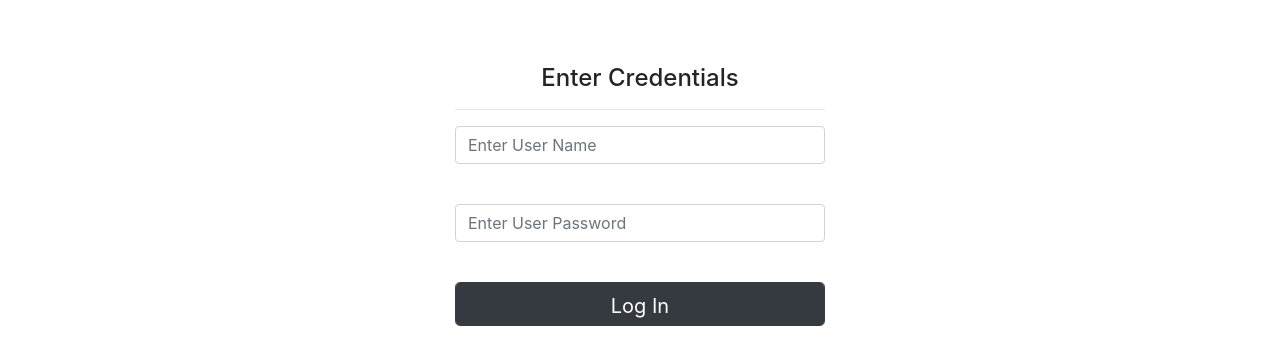
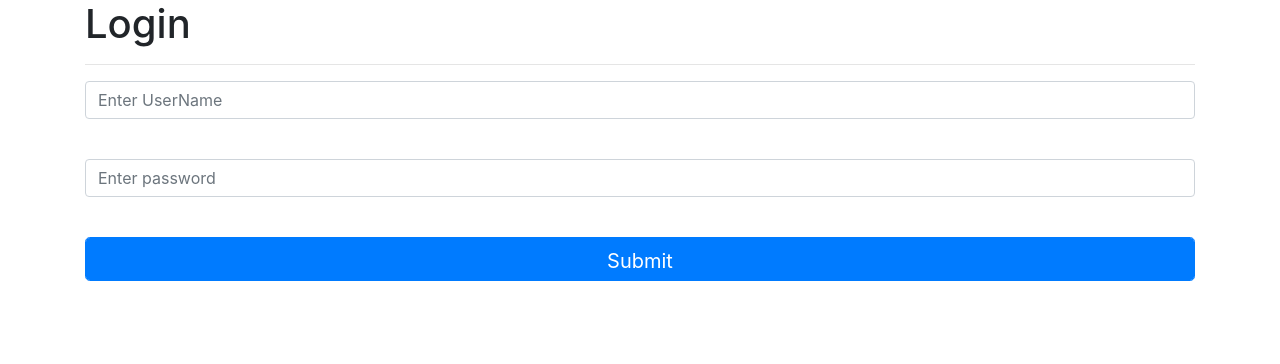
Before and after one commit to arjunrathyar/Project-AssetManagement-FrontEnd, an Angular app: page /auth/login in a window 1280 px wide. Shown: the top 364 px of the page. Built offline with nearby package versions, Linux system fonts and the light colour scheme.

Commit message:
my commit

```diff
--- a/src/app/asset-definition/asset-definition.component.html
+++ b/src/app/asset-definition/asset-definition.component.html
@@ -6,6 +6,7 @@
         <div class="card">
           <div class="card-body">
             <h5 class="card-title">{{ assetDefinition.assetName }}</h5>
+            <p>Asset Type: {{ assetDefinition.assetType.name }}</p> <!-- Display Asset Type -->
             <button class="btn btn-primary" (click)="editAssetDefinition(assetDefinition)">Edit</button>
           </div>
         </div>
@@ -21,6 +22,12 @@
             <input type="text" [(ngModel)]="selectedAssetDefinition.assetName" name="assetName" class="form-control" required>
           </div>
 
+          <!-- Display Asset Type -->
+          <div class="mb-3">
+            <label for="assetType" class="form-label">Asset Type:</label>
+            <input type="text" [(ngModel)]="selectedAssetDefinition.assetType.name" name="assetType" class="form-control" readonly>
+          </div>
+
           <!-- Add other fields here if needed -->
 
           <button type="submit" class="btn btn-primary">Save</button>
@@ -31,6 +38,12 @@
           <div class="mb-3">
             <label for="assetName" class="form-label">Asset Name:</label>
             <input type="text" [(ngModel)]="selectedAssetDefinition.assetName" name="assetName" class="form-control" required>
+          </div>
+
+          <!-- Display Asset Type -->
+          <div class="mb-3">
+            <label for="assetType" class="form-label">Asset Type:</label>
+            <input type="text" [(ngModel)]="selectedAssetDefinition.assetType.name" name="assetType" class="form-control" readonly>
           </div>
 
           <!-- Add other fields here if needed -->
@@ -45,6 +58,16 @@
           <label for="newAssetName">Asset Name:</label>
           <input type="text" [(ngModel)]="newAssetName" name="newAssetName" class="form-control" required>
         </div>
+
+        <!-- Select Asset Type -->
+        <div class="form-group">
+          <label for="newAssetType">Asset Type:</label>
+          <select [(ngModel)]="newAssetTypeId" name="newAssetType" class="form-control" required>
+            <option value="0" selected disabled>===========SELECT ASSET TYPE===========</option>
+            <option *ngFor="let assetType of assetTypes" [value]="assetType.id">{{ assetType.name }}</option>
+          </select>
+        </div>
+
         <button class="btn btn-success" (click)="submitNewAsset()">Submit</button>
       </div>
     </div>
--- a/src/app/auth/login/login.component.html
+++ b/src/app/auth/login/login.component.html
@@ -1,42 +1,52 @@
-<div class="container justify-content-around loginstyle">
+<div class="container">
     <div>
-        <h4 class="text-center">
-            Enter Credentials
-        </h4>
+        <h1>Login</h1>
         <hr>
-        <form [formGroup]="loginForm" (ngSubmit)="loginCredentials()">
-            <!--User Name-->
+        <form [formGroup]="loginForm" (ngSubmit) = "loginCredentials()">
+            <!--Username-->
             <div class="form-group">
-                <input type="text" placeholder="Enter User Name" formControlName="userName" class="form-control">
+                <input type="text" placeholder="Enter UserName"
+                formControlName = "userName"
+                class ="form-control"/>
             </div>
-            <!--Validation Message-->
-            <div class="validation-error" *ngIf="isSubmitted && formControls.userName.errors">
+
+            <!--validation Message-->
+            <div *ngIf="isSubmitted && formControls.userName.errors">
                 <div *ngIf="formControls.userName.errors.required">
-                    Username is invalid or required!!!
+                    User Name is Invalid or Required
                 </div>
             </div>
+
             <br>
-            <!--Password-->
-            <div class="form-group">
-                <input type="password" placeholder="Enter User Password" formControlName="password" class="form-control">
+
+
+             <!--Password-->
+             <div class="form-group">
+                <input type="password" placeholder="Enter password"
+                formControlName = "password"
+                class ="form-control"/>
             </div>
-            <!--Validation Message-->
-            <div class="validation-error" *ngIf="isSubmitted && formControls.password.errors">
+
+            <div *ngIf="isSubmitted && formControls.password.errors">
                 <div *ngIf="formControls.password.errors.required">
-                    Pasword is invalid or required!!!
+                    Password is Invalid or Required
                 </div>
             </div>
+
             <br>
-            <!--Submit button-->
+
+
+            <!--Submit Button-->
             <div>
-                <button type="submit" class="btn btn-lg btn-primary btn-dark form-control">
-                    Log In
+                <button type="submit"
+                class="btn btn-lg btn-primary form-control">
+                Submit
                 </button>
             </div>
-            <div *ngIf="error" class="validation-error">
+
+            <div class="validation-error" *ngIf="error">
                 {{error}}
             </div>
         </form>
     </div>
-
 </div>
--- a/src/app/auth/login/login.component.ts
+++ b/src/app/auth/login/login.component.ts
@@ -9,68 +9,105 @@ import { Router } from '@angular/router';
   templateUrl: './login.component.html',
   styleUrls: ['./login.component.scss']
 })
+
 export class LoginComponent implements OnInit {
 
   //declare variables
-  loginForm!: FormGroup;   //exclamation means that empty fields could be accomodated...
-  isSubmitted: boolean = false;
+  loginForm!: FormGroup;
+  isSubmitted = false;
   error: string = '';
 
   loginUser?: User = new User();
+
+
 
   constructor(private formBuilder: FormBuilder,
     private authService: AuthService,
     private router: Router) { }
 
+
+  //life cycle Hook
   ngOnInit(): void {
 
     // create a reactive form
     this.loginForm = this.formBuilder.group({
+
       userName: ['', [Validators.required]],
       password: ['', [Validators.required]],
     });
   }
 
-  //get controls for validation
+  // control for validation
   get formControls() {
     return this.loginForm.controls;
   }
 
-  //funtionality
-  loginCredentials():void{
+  //functionality
+
+  loginCredentials(): void {
 
     //setting value to issubmitted
-    this.isSubmitted=true;
+    this.isSubmitted = true;
 
-    //checking form is valid
-    if (this.loginForm.invalid){
-      this.error="Please Enter UserName And Password";
+    //ckecking form is valid
+    if (this.loginForm.invalid) {
+      this.error = "Please enter Username and Password"
       return;
     }
 
     //form is valid
-    if (this.loginForm.valid){
-      this.error="";
+    if (this.loginForm.valid) {
+      this.error = "";
       console.log(this.loginForm.value);
+    }
 
-      //call service for login i.e., checkin login functionality
-      this.authService.loginVerify(this.loginForm.value).subscribe(response => {
-        console.log(response);
+    //call service for login
+    this.authService.loginVerify(this.loginForm.value)
+      .subscribe(Response => {
+        console.log(Response);
+
+        if (Response == null) {
+          this.error = "Invalid Username and Password";
+        }else {
+          //session storage
+        sessionStorage.setItem("USER_NAME",Response.data.UserName);
+        sessionStorage.setItem("ROLE_ID",Response.data.role);
 
 
-        if (response.status==200) {
-          this.router.navigate(['/purchase-order'])
+        //local storage
+        localStorage.setItem("TOKEN", Response.data.ACCESSTOKEN);
+
+        console.log(sessionStorage.getItem("USER_NAME"));
+          //redirect to the repective page
+          this.router.navigate(['/auth/login']);
         }
 
 
-        if(response==null){
-          this.error = "Invalid Username and Password";
+        // based on role ID -- authrntication
+
+        if(Response.data.role===1){
+          console.log("admin");
+
+          localStorage.setItem("USER_NAME",Response.data.UserName);
+          localStorage.setItem("ROLE_ID",Response.data.role);
+          localStorage.setItem("TOKEN", Response.data.ACCESSTOKEN);
+
+          this.router.navigate(['/asset-definition/auth/login']);
+        }
+        else if (Response.data.role==2) {
+          console.log("manager");
+
+          localStorage.setItem("USER_NAME",Response.data.UserName);
+          localStorage.setItem("ROLE_ID",Response.data.role);
+          localStorage.setItem("TOKEN", Response.data.ACCESSTOKEN);
+
+          this.router.navigate(['auth/login']);
+        }
+        else {
+          this.error = " Sorry ! invalid credentials not allowes to this system"
         }
 
       })
-
-
-    }
   }
 
 }
```
